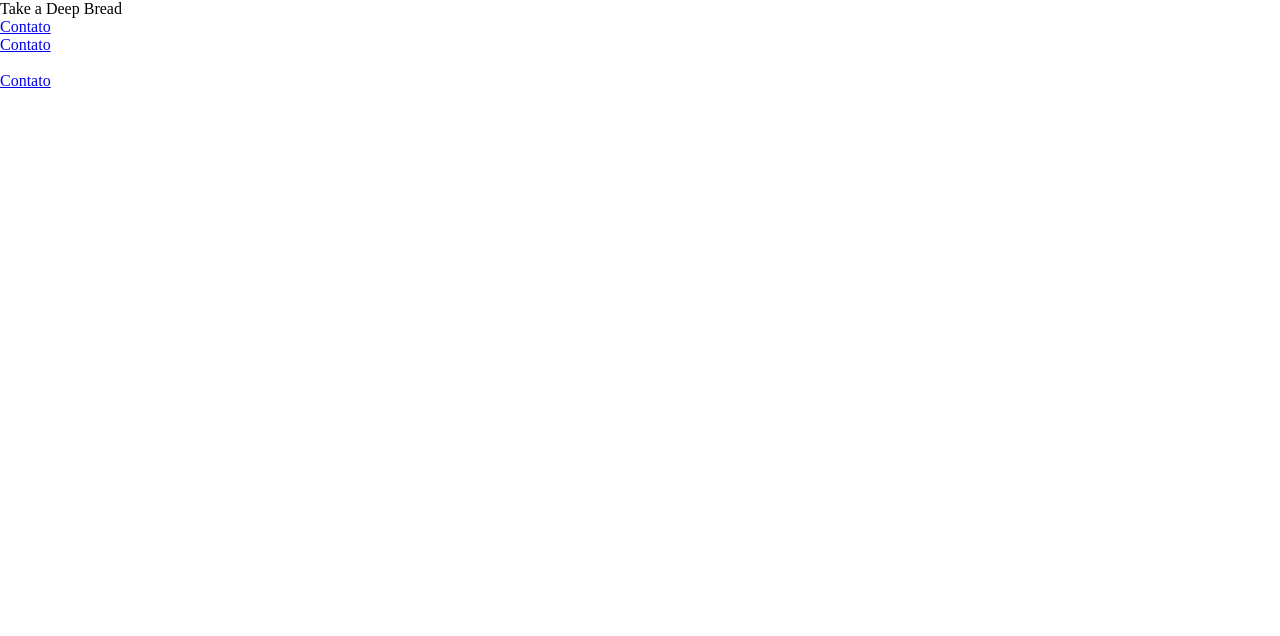
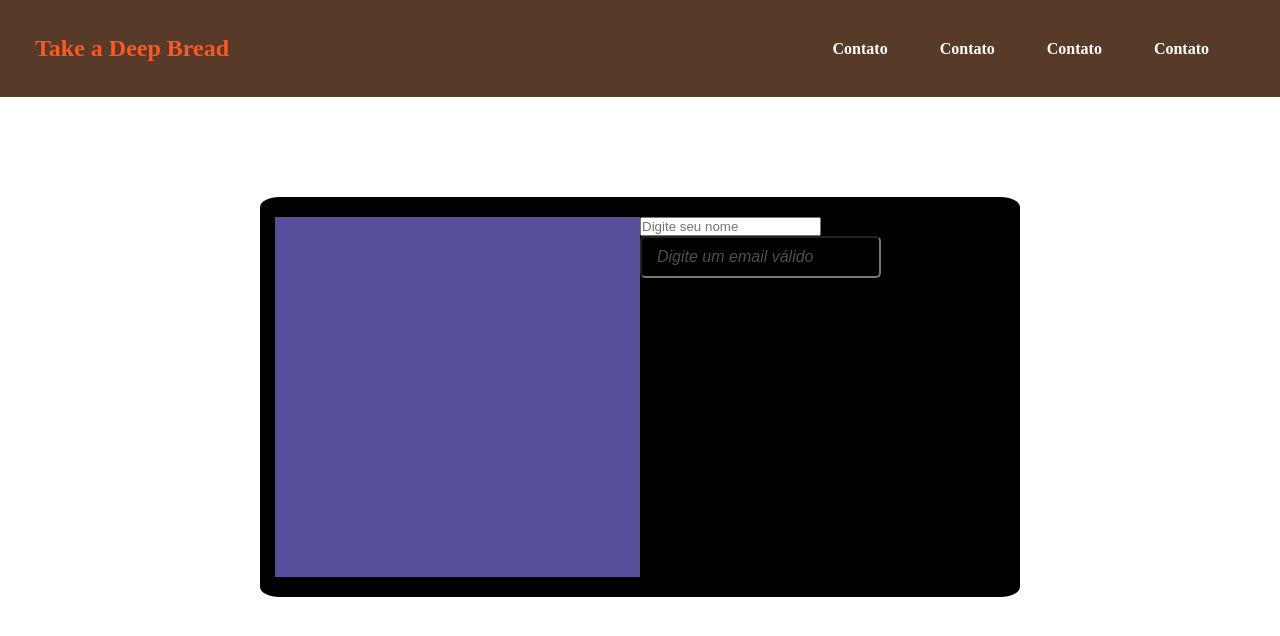
Before and after one commit to 917rafael/hackaton, a Vue app: page /contato in a window 1280 px wide. Shown: the top 636 px of the page. Built offline with nearby package versions, Linux system fonts and the light colour scheme.

Commit message:
FEAT: customização da página contato #3

```diff
--- /dev/null
+++ b/src/components/header.vue
@@ -0,0 +1,61 @@
+<script setup>
+</script>
+<template>
+<header class="header">
+      <div class="logo">Take a Deep Bread</div>
+      <nav>
+        <ul class="nav-links">
+          <li><router-link to="/contato">Contato</router-link></li>
+          <li><router-link to="/contato">Contato</router-link></li>
+          <li><router-link to="/contato">Contato</router-link></li>
+          <li><router-link to="/contato">Contato</router-link></li>
+        </ul>
+      </nav>
+    </header>
+</template>
+
+<style scoped>
+
+.container {
+  font-family: 'Arial', sans-serif;
+  color: #fff;
+}
+
+
+.header {
+  display: flex;
+  justify-content: space-between;
+  align-items: center;
+  padding: 35px;
+  background-color: rgba(59, 24, 3, 0.85);
+}
+
+.logo {
+  font-size: 24px;
+  font-weight: bold;
+  color: #ff5722;
+}
+
+.nav-links{
+  display: flex;
+  list-style: none;
+}
+
+.nav-links li {
+  margin-right: 20px;
+}
+
+.nav-links a {
+  text-decoration: none;
+  color: #fff;
+  font-weight: bold;
+  font-size: 16px;
+  padding: 8px 16px;
+  transition: background-color 0.5s ease;
+}
+
+.nav-links a:hover {
+  background-color: #ff5722;
+  border-radius: 4px;
+}
+</style>
--- a/src/views/Contato.vue
+++ b/src/views/Contato.vue
@@ -1,19 +1,65 @@
 <script setup>
+import headers from '@/components/header.vue'
 </script>
 
 <template>
-     <header class="header">
-      <div class="logo">Take a Deep Bread</div>
-      <nav>
-        <ul class="nav-links">
-          <li><router-link to="/contato">Contato</router-link></li>
-          <li><router-link to="/contato">Contato</router-link></li>
-          <li><router-link to="/contato"></router-link></li>
-          <li><router-link to="/contato">Contato</router-link></li>
-        </ul>
-      </nav>
-    </header>
+  <headers />
+
+  <div class="container">
+    <div class="contato">
+      <div class="info"></div>
+      <div class="contate">
+        <input type="text" id="cnome" name="cname" placeholder="Digite seu nome">
+        <input type="email" id="cemail" name="cemail" placeholder="Digite um email válido" class="custom-input">
+      </div>
+    </div>
+  </div>
 </template>
 
 <style scoped>
+.custom-input {
+  padding: 10px 15px;
+  font-size: 16px;
+  border-radius: 5px;
+  outline: none;
+  transition: border-color 0.3s ease;
+  color: aliceblue;
+  background-color: rgb(0, 0, 0);
+}
+
+.custom-input::placeholder {
+  color: #504e4e;
+  font-style: italic;
+}
+.container {
+  display: flex;
+  align-items: center;
+  justify-content: center;
+  height: 75vh;
+  width: 100%;
+}
+
+.contato {
+  display: flex;
+  align-items: center;
+  justify-content: center;
+  height: 50vh;
+  width: 95vh;
+  background-color: black;
+  border-radius: 2.567%;
+}
+
+.info {
+  margin-left: 15px;
+  height: 90%;
+  width: 50%;
+  background-color: rgb(87, 79, 155);
+}
+
+.contate {
+  margin-right: 15px;
+  height: 90%;
+  width: 50%;
+
+}
 </style>
--- a/src/views/home.vue
+++ b/src/views/home.vue
@@ -1,4 +1,5 @@
 <script setup>
+import headers from '@/components/header.vue'
 import back from '@/assets/image/back.jpg'
 import bread1 from '@/assets/image/backg.avif'
 import bread2 from '@/assets/image/back.jpg'
@@ -7,23 +8,12 @@ import bread3 from '@/assets/image/backg.avif'
 
 <template>
 
-  <div class="container">
-    <header class="header">
-      <div class="logo">Take a Deep Bread</div>
-      <nav>
-        <ul class="nav-links">
-          <li><router-link to="/contato">sla descido depoiso </router-link></li>
-          <li><router-link to="/contato">produtos</router-link></li>
-          <li><router-link to="/contato"></router-link></li>
-          <li><router-link to="/contato">Contato</router-link></li>
-        </ul>
-      </nav>
-    </header>
+  <headers />
 
     <section class="hero" :style="{ backgroundImage: `url(${back})` }">
       <div class="hero-text">
         <h1>Whole Grain Goodness in Every Slice of Wheat Bread</h1>
-        <p>One bite and you'll switch to whole wheat bread</p>
+        <p class="hero-p">One bite and you'll switch to whole wheat bread</p>
         <button class="cta-button">Learn More</button>
       </div>
 
@@ -56,53 +46,17 @@ import bread3 from '@/assets/image/backg.avif'
         </div>
       </div>
     </section>
-  </div>
+
+    <div class="">
+
+    </div>
+
 </template>
 
 <style scoped>
+.hero-p{
+  color: white;
 
-.container {
-  font-family: 'Arial', sans-serif;
-  color: #fff;
-}
-
-
-.header {
-  display: flex;
-  justify-content: space-between;
-  align-items: center;
-  padding: 20px;
-  background-color: rgba(0, 0, 0, 0.85);
-  box-shadow: 0px 4px 8px rgba(0, 0, 0, 0.1);
-}
-
-.logo {
-  font-size: 24px;
-  font-weight: bold;
-  color: #ff5722;
-}
-
-.nav-links {
-  display: flex;
-  list-style: none;
-}
-
-.nav-links li {
-  margin-right: 20px;
-}
-
-.nav-links a {
-  text-decoration: none;
-  color: #fff;
-  font-weight: bold;
-  font-size: 16px;
-  padding: 8px 16px;
-  transition: background-color 0.3s ease;
-}
-
-.nav-links a:hover {
-  background-color: #ff5722;
-  border-radius: 4px;
 }
 
 
@@ -122,6 +76,7 @@ import bread3 from '@/assets/image/backg.avif'
   font-size: 48px;
   margin-bottom: 20px;
   font-weight: bold;
+  color: white;
 }
 
 .hero-text p {
@@ -188,7 +143,7 @@ import bread3 from '@/assets/image/backg.avif'
   padding: 10px 20px;
   background-color: #ff5722;
   border: none;
-  color: #fff;
+  color: #ffffff;
   cursor: pointer;
   border-radius: 25px;
   transition: background-color 0.3s ease;
```
Also changed, not shown: src/assets/main.css (line endings or trailing spaces).
